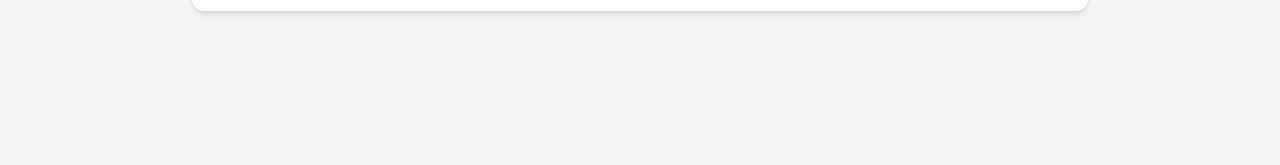
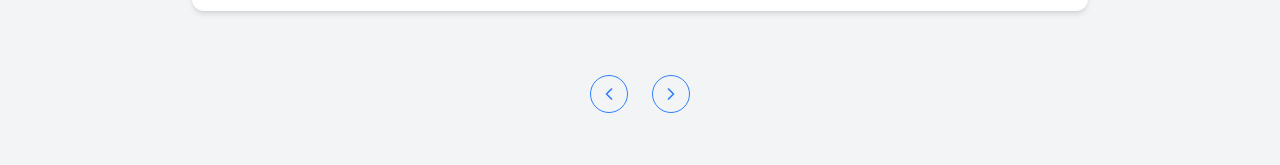
Before and after one commit to Tharmeem1999/React_Project-Portfolio_Website, a React (Vite) app: page / in a window 1280 px wide. Shown: the part 3631-3796 px from the top of the page. Built offline with nearby package versions, Linux system fonts and the light colour scheme.

Commit message:
ArrowNavigation

```diff
--- a/src/components/RecommendationsSection/ArrowNavigation.jsx
+++ b/src/components/RecommendationsSection/ArrowNavigation.jsx
@@ -1,7 +1,25 @@
-const ArrowNavigation = () => {
+import { ChevronLeft, ChevronRight } from "lucide-react";
+
+const ArrowButton = ({ onClick, children }) => {
     return (
-        <div>
+        <button
+            onClick={onClick}
+            className="p-2 border border-blue-500 text-blue-500 rounded-full hover:bg-blue-500 hover:text-white transition"
+        >
+            {children}
+        </button>
+    );
+};
 
+const ArrowNavigation = ({ prev, next }) => {
+    return (
+        <div className="flex justify-center gap-6 mb-16">
+            <ArrowButton onClick={prev}>
+                <ChevronLeft size={20} />
+            </ArrowButton>
+            <ArrowButton onClick={next}>
+                <ChevronRight size={20} />
+            </ArrowButton>
         </div>
     );
 };
--- a/src/components/RecommendationsSection/index.jsx
+++ b/src/components/RecommendationsSection/index.jsx
@@ -10,6 +10,14 @@ const RecommendationSection = () => {
 
     // Get the currently selected testimonial
     const testimonial = testimonials[current]
+
+    // Function to go to the previous testimonial (loop to last if at beginning)
+    const prev = () =>
+        setCurrent((prev) => (prev === 0 ? testimonials.length - 1 : prev - 1))
+
+    // Function to go to the next testimonial (loop to first if at end)
+    const next = () =>
+        setCurrent((next) => (next === testimonials.length - 1 ? 0 : next + 1))
 
     return (
         <section className="min-h-screen py-20 px-4 text-center bg-gray-100 dark:bg-gray-900">
@@ -24,6 +32,10 @@ const RecommendationSection = () => {
             <TestimonialCard testimonial={testimonial} />
 
             {/* Navigation Arrow */}
+            <ArrowNavigation
+                prev={prev}
+                next={next}
+            />
 
             {/* Logos */}
         </section>
```
